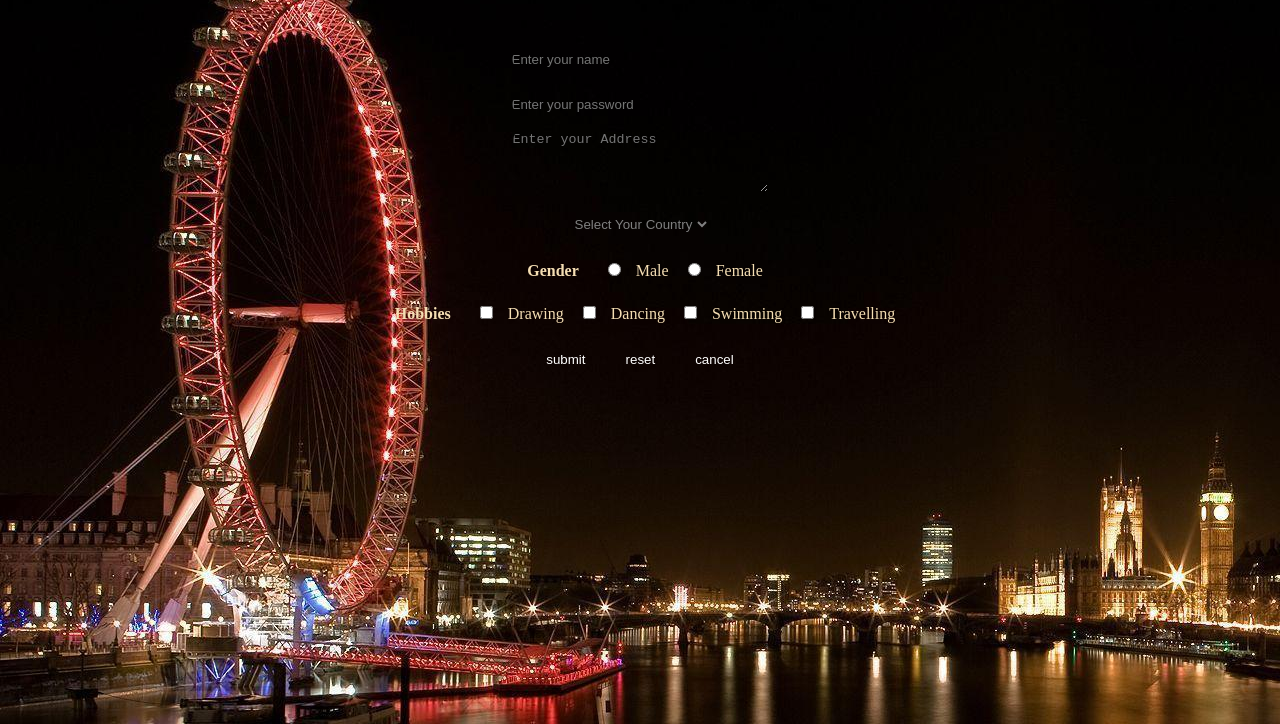
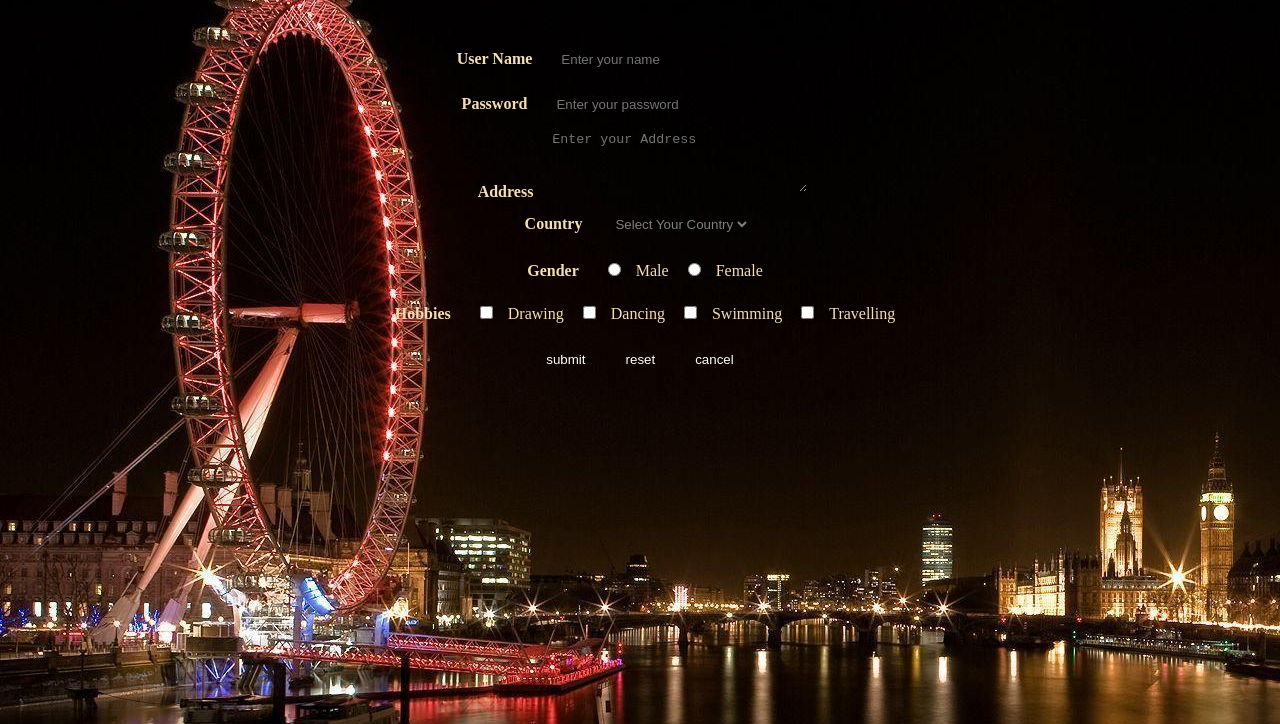
Before and after one commit to HP-Harshit/transparent-user-contact-form, a plain HTML site: page index.html in a window 1280 px wide. Shown: the part 76-800 px from the top of the page. Drawn offline with Linux system fonts and the light colour scheme.

Commit message:
Update index.html

```diff
--- a/index.html
+++ b/index.html
@@ -15,13 +15,13 @@
     <h3>User Contact Form</h3>
 
     <form action="submission.html" method="post">
-        <!-- <b>User Name</b> -->
+        <b>User Name</b>
         <input type="text" name="user_name" size="30" placeholder="Enter your name"> <br>
-        <!-- <b>Password</b> -->
+        <b>Password</b>
         <input type="password" name="password" size="30" placeholder="Enter your password"> <br>
-        <!-- <b>Address</b> -->
+        <b>Address</b>
         <textarea name="address" id="add" cols="30" rows="4" placeholder="Enter your Address"></textarea> <br>
-        <!-- <b>Country</b> -->
+        <b>Country</b>
         <select name="s1" id="sel1">
             <option value="SYC" selected>Select Your Country</option>
             <option value="america">America</option>
```
